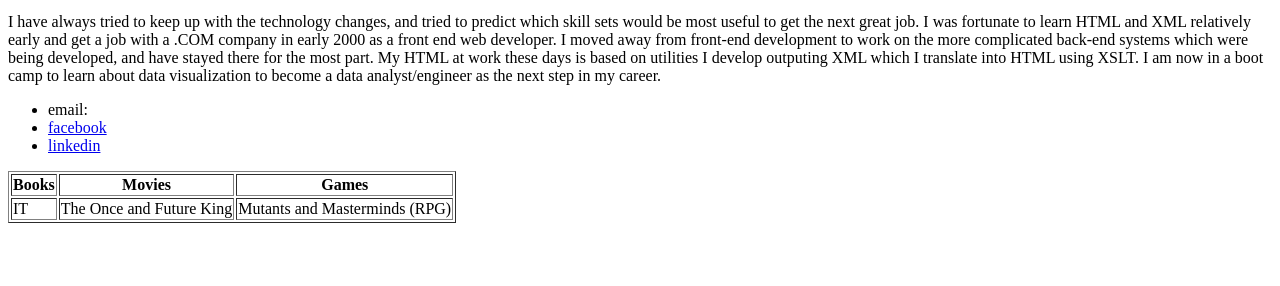
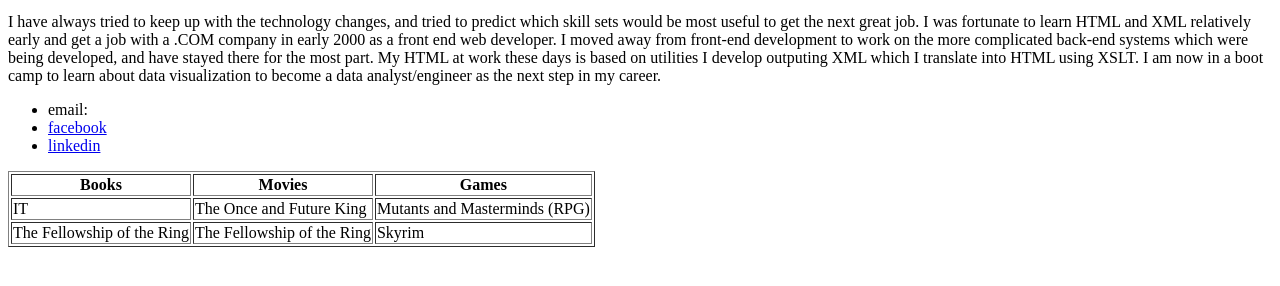
Before and after one commit to gshreve01/GregShreve.bio.io, a plain HTML site: page index.html in a window 1280 px wide. Shown: the part 364-650 px from the top of the page. Drawn offline with Linux system fonts and the light colour scheme.

Commit message:
added some more to books and movies

```diff
--- a/index.html
+++ b/index.html
@@ -49,6 +49,11 @@
         <td>The Once and Future King</td>
         <td>Mutants and Masterminds (RPG)</td>
       </tr>
+	  <tr>
+		<td>The Fellowship of the Ring</td>
+		<td>The Fellowship of the Ring</td>
+		<td>Skyrim</td>
+	  </tr>
     </tbody>
   </table>
 
```
